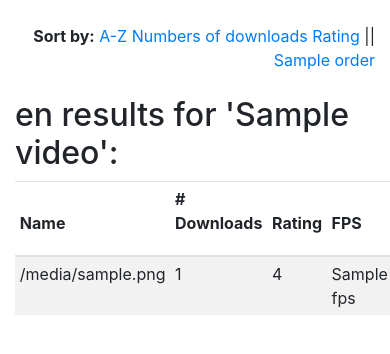
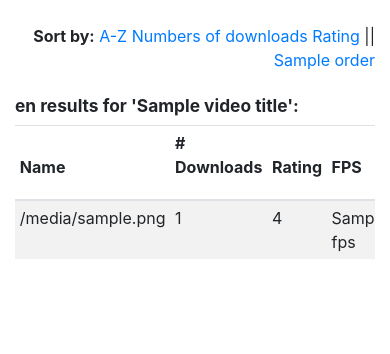
Before and after one commit to beeksma/subtle, a Flask app: template web/templates/results.html in a window 390 px wide; the page is wider, and only the part inside the window is pictured. Shown: the part 56-410 px from the top of that part. Run offline with Flask 2, Linux system fonts and the light colour scheme; the template is opened without the code that fills it: most values are stand-ins (such as "Sample title", 1, 10 or a date in 2020); parts of the project's set-up code (start-up, migrations or seed data) failed here and were passed over; some libraries are stand-ins or nearby versions.

Commit message:
Improvements for viewing on mobile

```diff
--- a/web/static/css/subtle.css
+++ b/web/static/css/subtle.css
@@ -18,6 +18,13 @@
 #browser {
   height: 50px;
   line-height: 50px;
+}
+
+@media(max-width: 480px) {
+  h2 {
+    font-size: 13pt;
+    font-weight: bold;
+  }
 }
 
 .table-borderless > tbody > tr > th,
--- a/web/templates/browse.html
+++ b/web/templates/browse.html
@@ -15,7 +15,7 @@
         {% endif %}
     </h2>
     <div class="table">
-        <table class="table table-sm table-borderless table-hover">
+        <table class="table-responsive table-sm table-borderless table-hover">
             <tbody>
             {% if not_root %}
             <tr class='clickable-dir' style="cursor: pointer" data-url='{{ url_for('browse') }}?dir=-1'>
--- a/web/templates/results.html
+++ b/web/templates/results.html
@@ -9,8 +9,8 @@
     </div>
     <br/>
     {% for lang in results %}
-        <h2>{{ results[lang][0]['language'] }} results for '{{ video.title }}':</h2>
-        <div class="table">
+        <h2>{{ results[lang][0]['language'] }} results for '{{ video_title }}':</h2>
+        <div class="table-responsive">
             <table class="table table-sm table-striped">
                 <thead>
                 <tr>
@@ -37,5 +37,6 @@
                 </tbody>
             </table>
         </div>
+        <br>
     {% endfor %}
 {% endblock %}
--- a/web/views.py
+++ b/web/views.py
@@ -52,8 +52,13 @@
             current_query.Results[lang].sort(
                 key=lambda x: getattr(x, sort_by), reverse=desc)
 
+        video_title = current_query.Video.title
+        video_title = video_title[:15] + '...' \
+            if len(video_title) > 15 else video_title
+
         return render_template("results.html",
                                title='Results',
+                               video_title=video_title,
                                video=current_query.Video,
                                sort_by=sort_by,
                                is_desc=desc,
```
